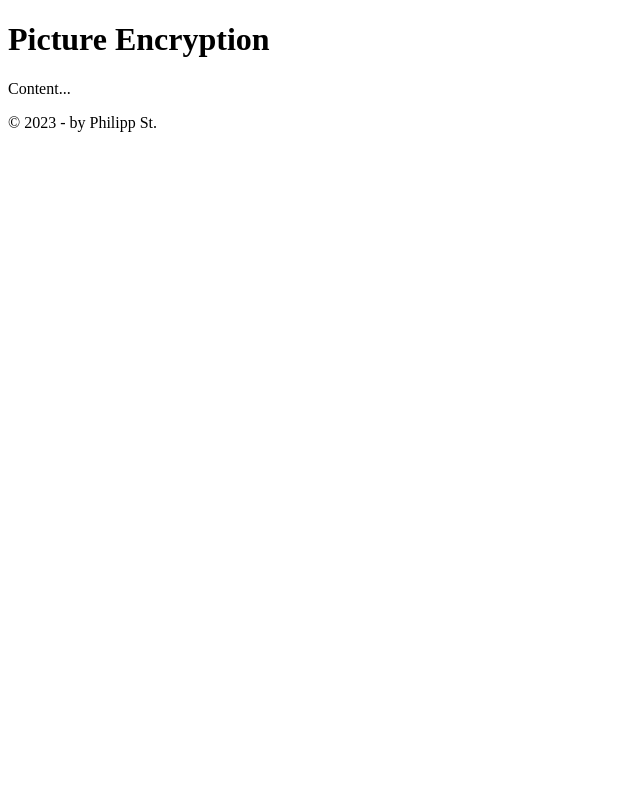
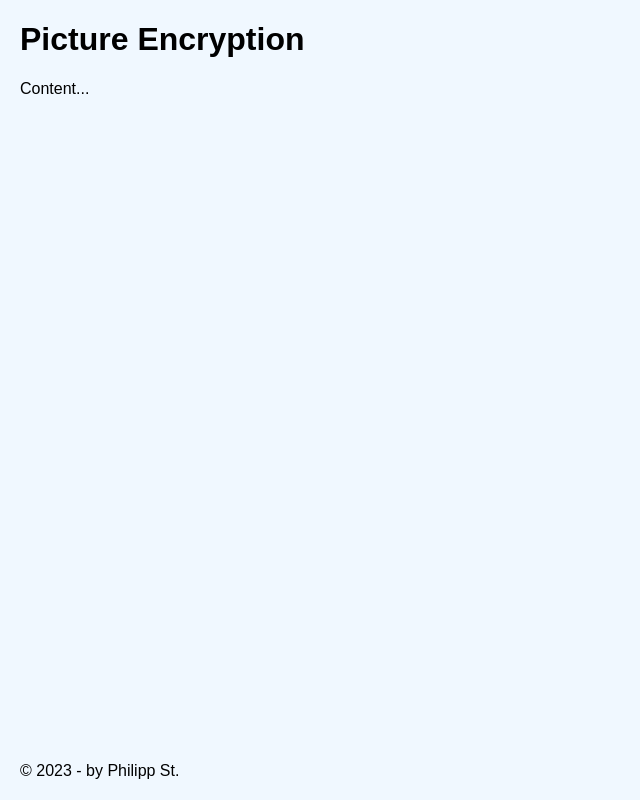
Before and after one commit to Philippovitsch/picture-encryption-application, a website built with Vite: page frontend/index.html in a window 1280 px wide. Shown: the whole page, without its empty margins (0-640 px from the left). Built offline with nearby package versions, Linux system fonts and the light colour scheme.

Commit message:
frontend: Implement simple design

```diff
--- a/frontend/index.html
+++ b/frontend/index.html
@@ -12,7 +12,7 @@
     </header>
     <div id="app"></div>
     <footer>
-      <p>&copy; 2023 - by Philipp St.</p>
+      &copy; 2023 - by Philipp St.
     </footer>
   </body>
 </html>
--- a/frontend/style.css
+++ b/frontend/style.css
@@ -0,0 +1,11 @@
+body {
+  font-family: Arial, Helvetica, sans-serif;
+  background-color: aliceblue;
+  margin: 20px;
+}
+
+footer {
+  position: fixed;
+  left: 20px;
+  bottom: 20px;
+}
```
